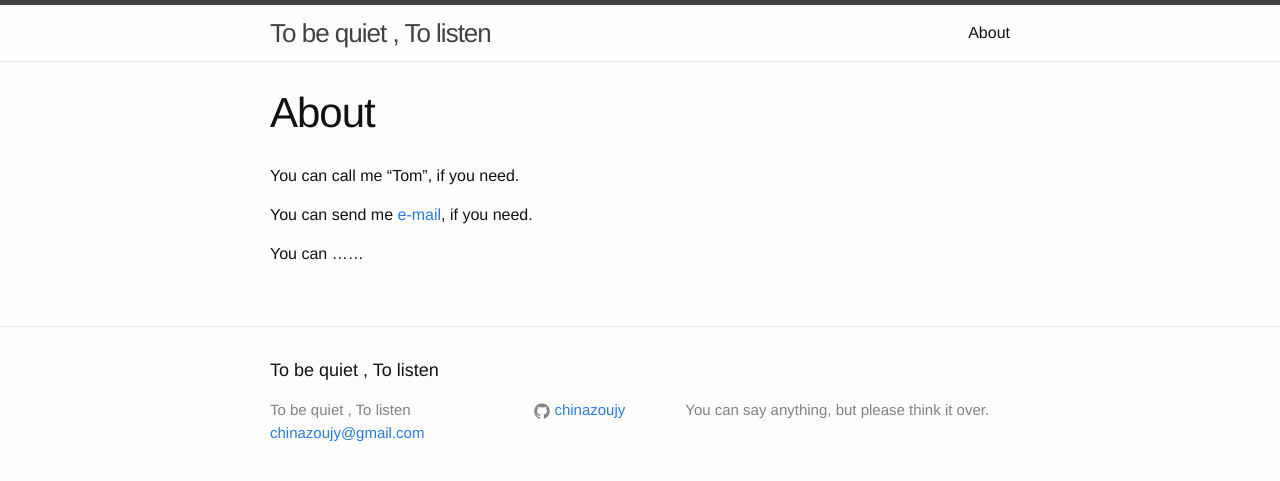
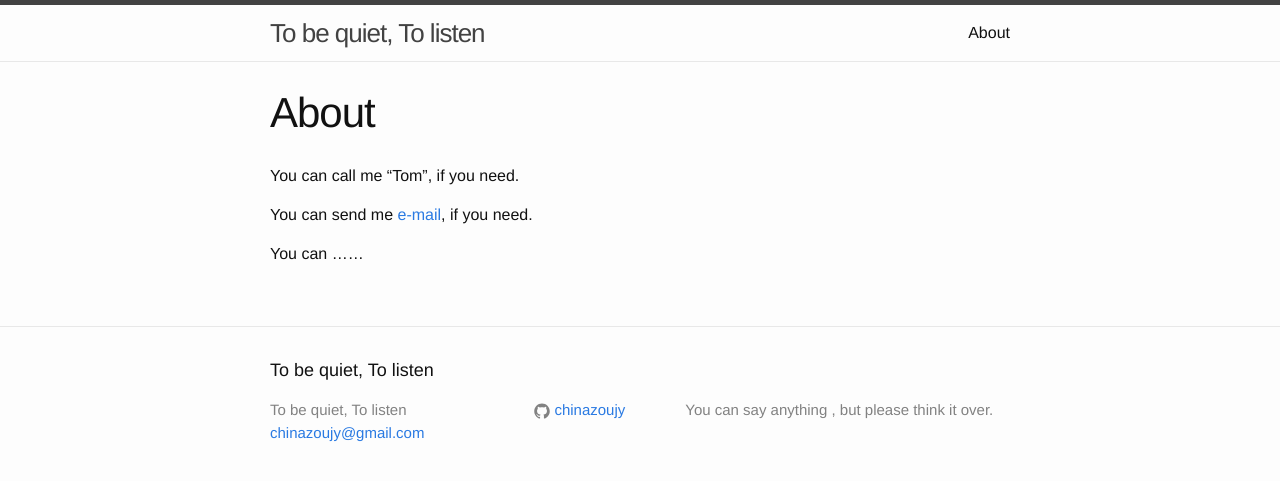
Before and after one commit to chinazoujy/chinazoujy.github.io, a Jekyll site: the page built from about.md, in a window 1280 px wide. Shown: the top 481 px of the page. Built offline with Jekyll 4.4.1, drawn with Linux system fonts in a browser that asks for light colours.

Commit message:
Update _config.yml

```diff
--- a/_config.yml
+++ b/_config.yml
@@ -1,9 +1,9 @@
 # Site settings
-title: To be quiet , To listen
+title: To be quiet, To listen
 email: chinazoujy@gmail.com
-description: You can say anything, but please think it over.
+description: You can say anything , but please think it over.
 baseurl: "" # the subpath of your site, e.g. /blog/
-url: "http://chinazoujy.com" # the base hostname & protocol for your site
+url: "" # the base hostname & protocol for your site
 
 #twitter_username: jekyllrb
 github_username:  chinazoujy
```
